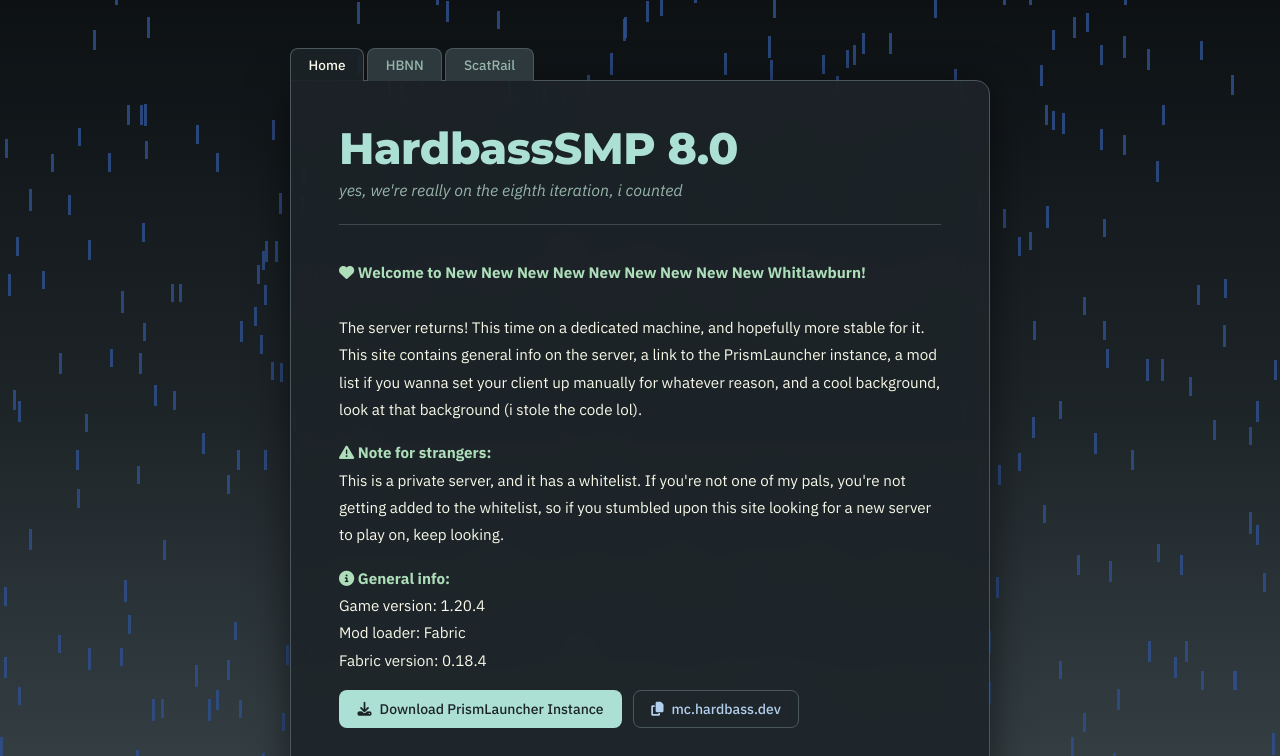
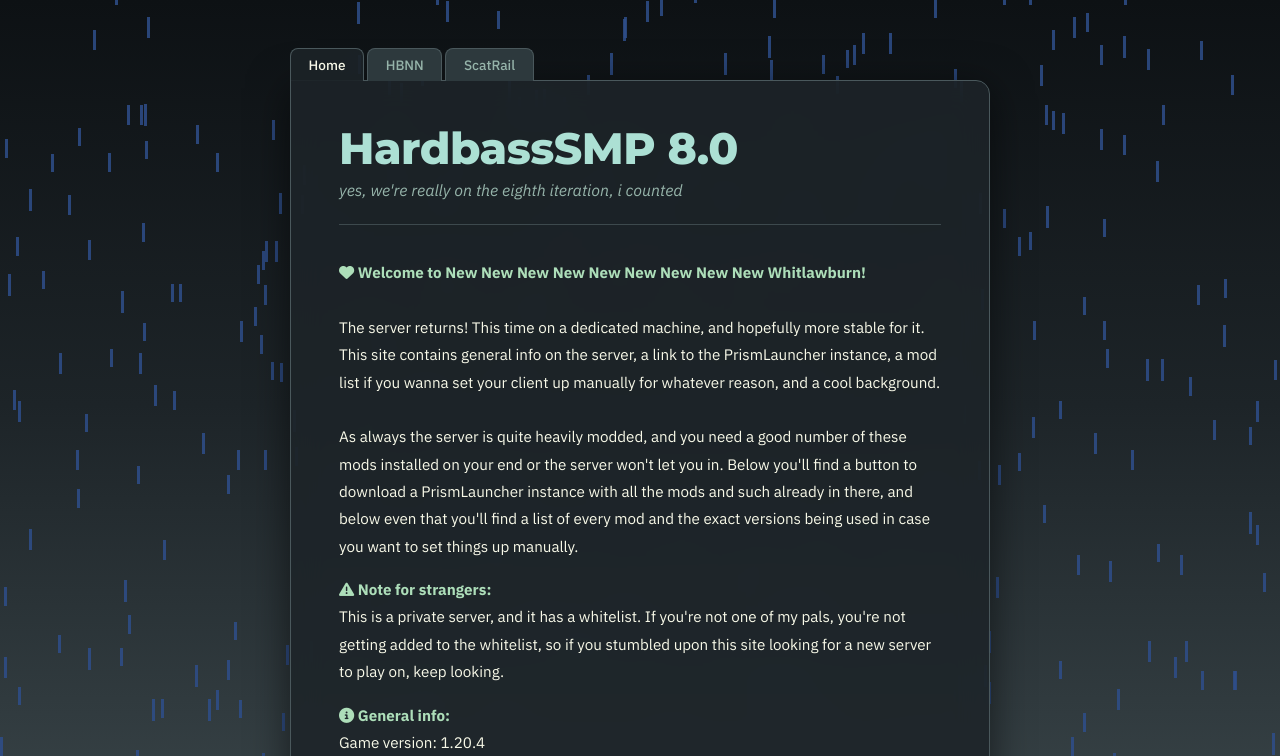
Before and after one commit to sykesgabri/hbsmp-lp, a Jekyll site: the page built from index.html, in a window 1280 px wide, cut to the strip 0-756 px from the top of the page. Built offline with Jekyll 4.4.1, drawn with Linux system fonts in a browser that asks for light colours; nearby versions of some CDN libraries.

Commit message:
Add more info to index

```diff
--- a/index.html
+++ b/index.html
@@ -19,8 +19,14 @@
     The server returns! This time on a dedicated machine, and hopefully more
     stable for it. This site contains general info on the server, a link to the
     PrismLauncher instance, a mod list if you wanna set your client up manually
-    for whatever reason, and a cool background, look at that background (i stole
-    the code lol).
+    for whatever reason, and a cool background.<br />
+    <br />
+    As always the server is quite heavily modded, and you need a good number of
+    these mods installed on your end or the server won't let you in. Below
+    you'll find a button to download a PrismLauncher instance with all the mods
+    and such already in there, and below even that you'll find a list of every
+    mod and the exact versions being used in case you want to set things up
+    manually.
 </p>
 <p>
     <b><i class="fa-solid fa-triangle-exclamation"></i> Note for strangers:</b
```
